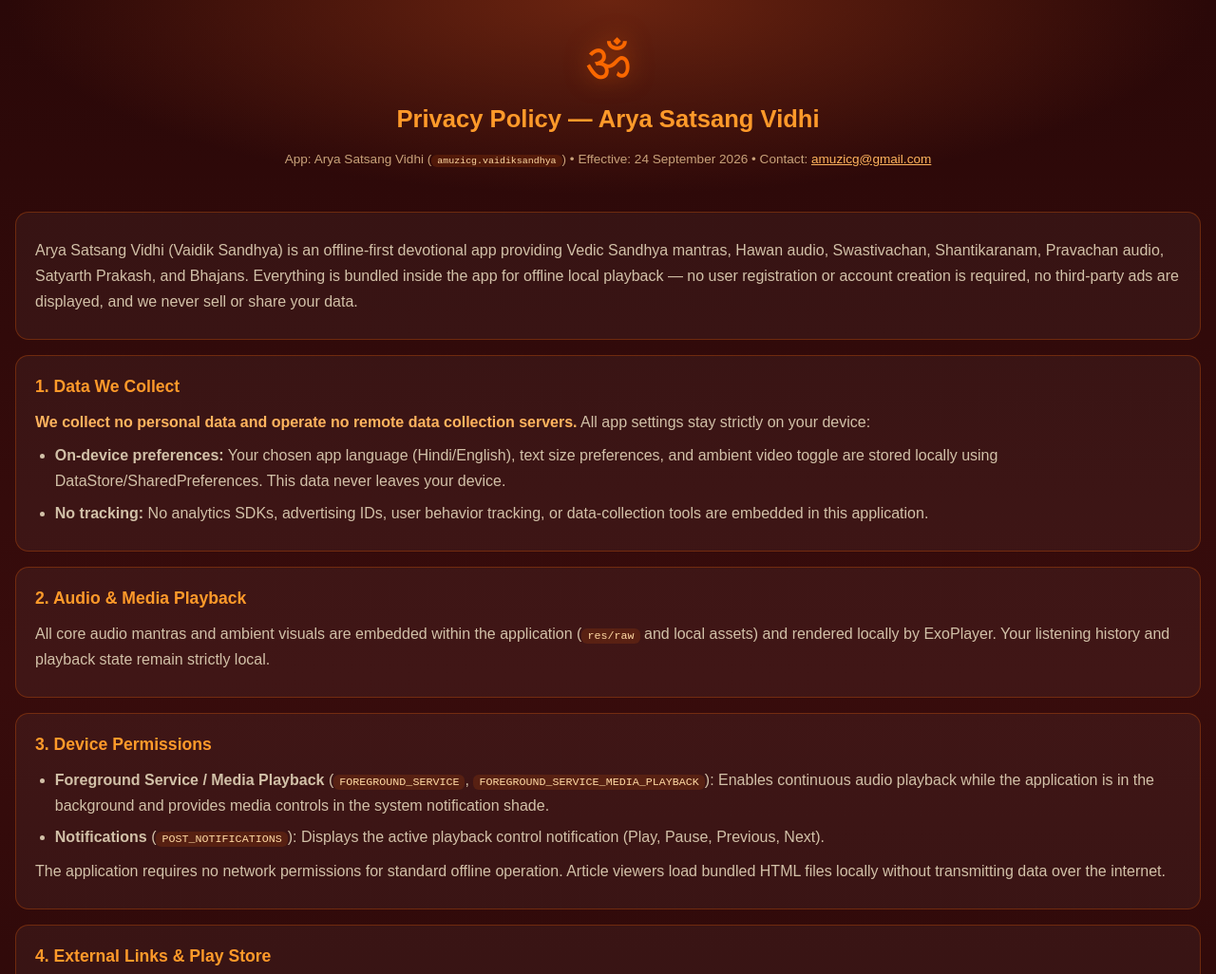
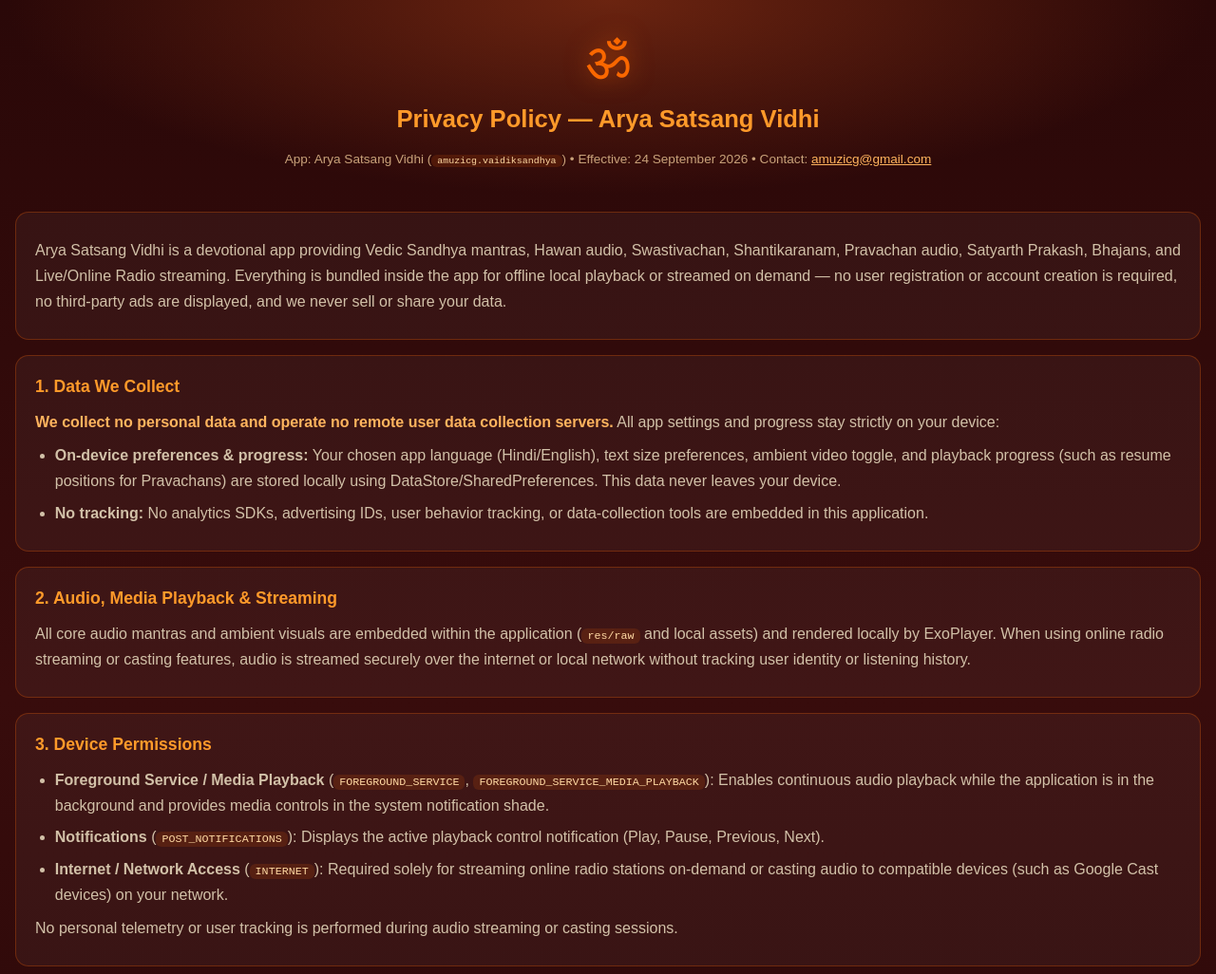
Before and after one commit to akkisjoy/amuzicg-privacy, a plain HTML site: page privacy-vaidik-sandhya.html in a window 1280 px wide. Shown: the top 1026 px of the page at 95% size. Drawn offline with Linux system fonts and the light colour scheme; a web font is replaced by a local one.

Commit message:
Update privacy policy to include online radio streaming, casting, and local progress storage

```diff
--- a/privacy-vaidik-sandhya.html
+++ b/privacy-vaidik-sandhya.html
@@ -58,21 +58,21 @@
 </div>
 
 <div class="card">
-<p>Arya Satsang Vidhi (Vaidik Sandhya) is an offline-first devotional app providing Vedic Sandhya mantras, Hawan audio, Swastivachan, Shantikaranam, Pravachan audio, Satyarth Prakash, and Bhajans. Everything is bundled inside the app for offline local playback — no user registration or account creation is required, no third-party ads are displayed, and we never sell or share your data.</p>
+<p>Arya Satsang Vidhi is a devotional app providing Vedic Sandhya mantras, Hawan audio, Swastivachan, Shantikaranam, Pravachan audio, Satyarth Prakash, Bhajans, and Live/Online Radio streaming. Everything is bundled inside the app for offline local playback or streamed on demand — no user registration or account creation is required, no third-party ads are displayed, and we never sell or share your data.</p>
 </div>
 
 <div class="card">
 <h2>1. Data We Collect</h2>
-<p><strong>We collect no personal data and operate no remote data collection servers.</strong> All app settings stay strictly on your device:</p>
+<p><strong>We collect no personal data and operate no remote user data collection servers.</strong> All app settings and progress stay strictly on your device:</p>
 <ul>
-<li><strong>On-device preferences:</strong> Your chosen app language (Hindi/English), text size preferences, and ambient video toggle are stored locally using DataStore/SharedPreferences. This data never leaves your device.</li>
+<li><strong>On-device preferences &amp; progress:</strong> Your chosen app language (Hindi/English), text size preferences, ambient video toggle, and playback progress (such as resume positions for Pravachans) are stored locally using DataStore/SharedPreferences. This data never leaves your device.</li>
 <li><strong>No tracking:</strong> No analytics SDKs, advertising IDs, user behavior tracking, or data-collection tools are embedded in this application.</li>
 </ul>
 </div>
 
 <div class="card">
-<h2>2. Audio &amp; Media Playback</h2>
-<p>All core audio mantras and ambient visuals are embedded within the application (<code>res/raw</code> and local assets) and rendered locally by ExoPlayer. Your listening history and playback state remain strictly local.</p>
+<h2>2. Audio, Media Playback &amp; Streaming</h2>
+<p>All core audio mantras and ambient visuals are embedded within the application (<code>res/raw</code> and local assets) and rendered locally by ExoPlayer. When using online radio streaming or casting features, audio is streamed securely over the internet or local network without tracking user identity or listening history.</p>
 </div>
 
 <div class="card">
@@ -80,8 +80,9 @@
 <ul>
 <li><strong>Foreground Service / Media Playback</strong> (<code>FOREGROUND_SERVICE</code>, <code>FOREGROUND_SERVICE_MEDIA_PLAYBACK</code>): Enables continuous audio playback while the application is in the background and provides media controls in the system notification shade.</li>
 <li><strong>Notifications</strong> (<code>POST_NOTIFICATIONS</code>): Displays the active playback control notification (Play, Pause, Previous, Next).</li>
+<li><strong>Internet / Network Access</strong> (<code>INTERNET</code>): Required solely for streaming online radio stations on-demand or casting audio to compatible devices (such as Google Cast devices) on your network.</li>
 </ul>
-<p>The application requires no network permissions for standard offline operation. Article viewers load bundled HTML files locally without transmitting data over the internet.</p>
+<p>No personal telemetry or user tracking is performed during audio streaming or casting sessions.</p>
 </div>
 
 <div class="card">
@@ -92,7 +93,7 @@
 
 <div class="card">
 <h2>5. Data Storage &amp; Deletion</h2>
-<p>Because no user data is uploaded or stored on external servers, there is no server-side data to delete. Uninstalling the app or clearing application storage (Settings &gt; Apps &gt; Arya Satsang Vidhi &gt; Storage) completely resets all local settings.</p>
+<p>Because no user personal data is uploaded or stored on external servers, there is no server-side data to delete. Uninstalling the app or clearing application storage (Settings &gt; Apps &gt; Arya Satsang Vidhi &gt; Storage) completely resets all local settings and playback history.</p>
 </div>
 
 <div class="card">
```
